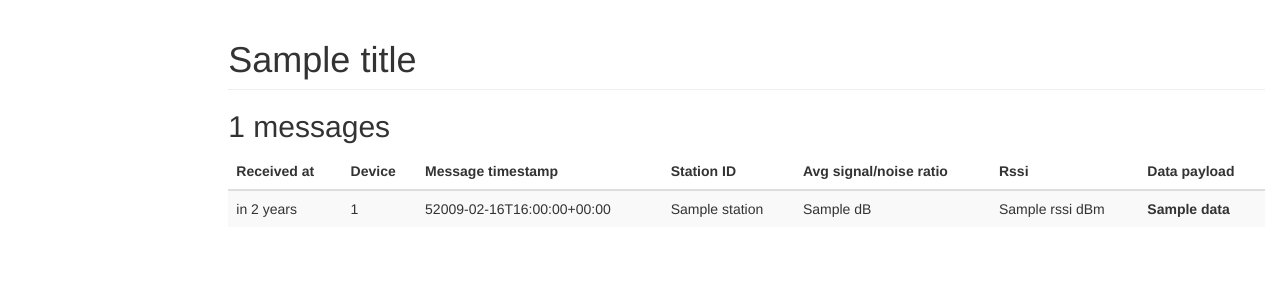
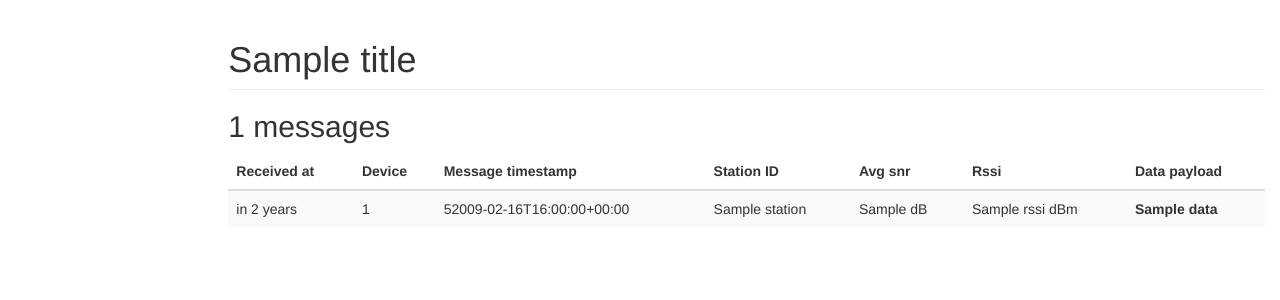
Before and after one commit to dertione/nodejs-docs-hello-world-master, a Node server app: template views/sigfox-logs.ejs in a window 1280 px wide. Shown: the top 300 px of the page. Run offline with Node 20, Linux system fonts and the light colour scheme; the template is opened without the code that fills it: most values are stand-ins (such as "Sample title", 1, 10 or a date in 2020); some libraries are stand-ins or nearby versions.

Commit message:
signal to snr

```diff
--- a/views/sigfox-logs.ejs
+++ b/views/sigfox-logs.ejs
@@ -25,7 +25,7 @@
                   <th>Device</th>
                   <th>Message timestamp</th>
                   <th>Station ID</th>
-                  <th>Avg signal/noise ratio</th>
+                  <th>Avg snr</th>
                   <th>Rssi</th>
                   <th>Data payload</th>
                 </tr>
@@ -38,7 +38,7 @@
                     <td><%=entry.payload.id%></td>
                     <td><%=moment(entry.payload.time*1000).format()%></td>
                     <td><%=entry.payload.station%></td>
-                    <td><%=entry.payload.avgSignal%> dB</td>
+                    <td><%=entry.payload.avgSnr%> dB</td>
                     <td><%=entry.payload.rssi%> dBm</td>
                     <td><strong><%=entry.payload.data%></strong></td>
                   </tr>
```
